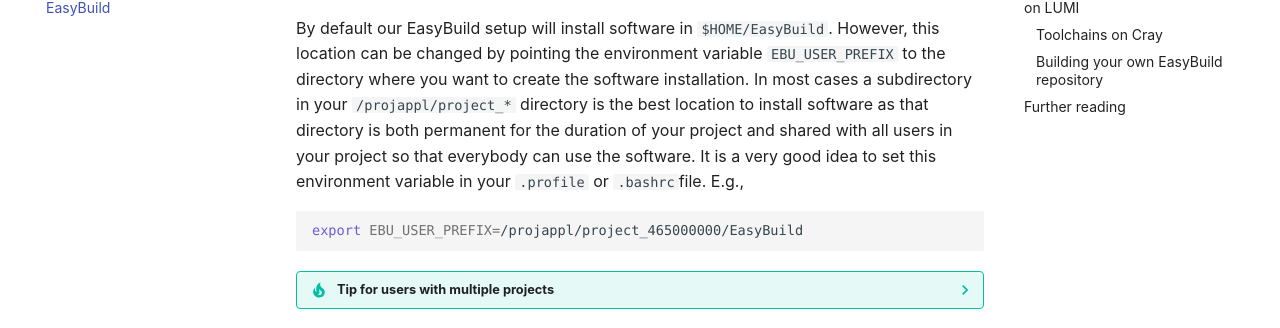
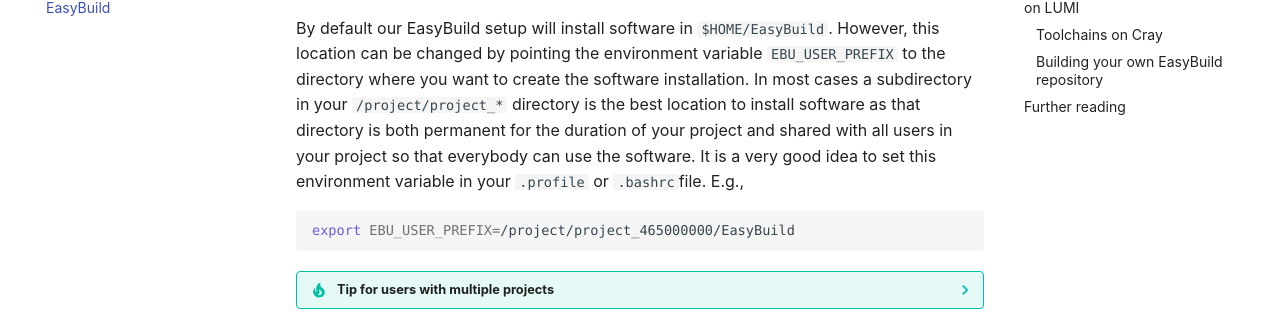
Before and after one commit to Lumi-supercomputer/lumi-userguide, an MkDocs documentation site: the page built from docs/software/installing/easybuild.md, in a window 1280 px wide and 900 px high, scrolled down 623 px. Shown: the part 163-491 px from the top of the window. Built offline with MkDocs 1.6.1 and Material for MkDocs 9.7.7, drawn with Linux system fonts in a browser that asks for light colours.

Commit message:
/projappl -> /project

````diff
--- a/docs/software/installing/easybuild.md
+++ b/docs/software/installing/easybuild.md
@@ -34,13 +34,13 @@
 By default our EasyBuild setup will install software in `$HOME/EasyBuild`. However,
 this location can be changed by pointing the environment variable `EBU_USER_PREFIX`
 to the directory where you want to create the software installation. In most cases
-a subdirectory in your `/projappl/project_*` directory is the best location to install
+a subdirectory in your `/project/project_*` directory is the best location to install
 software as that directory is both permanent for the duration of your project and
 shared with all users in your project so that everybody can use the software. It is
 a very good idea to set this environment variable in your `.profile` or `.bashrc`file.
 E.g.,
 ```bash
-export EBU_USER_PREFIX=/projappl/project_465000000/EasyBuild
+export EBU_USER_PREFIX=/project/project_465000000/EasyBuild
 ```
 
 ??? Tip "Tip for users with multiple projects"
````
Also changed, not shown: docs/computing/softwarestacks.md (+2 -2 lines), docs/firststeps/getstarted.md (+1 -1 lines), docs/storage/index.md (+1 -1 lines).
